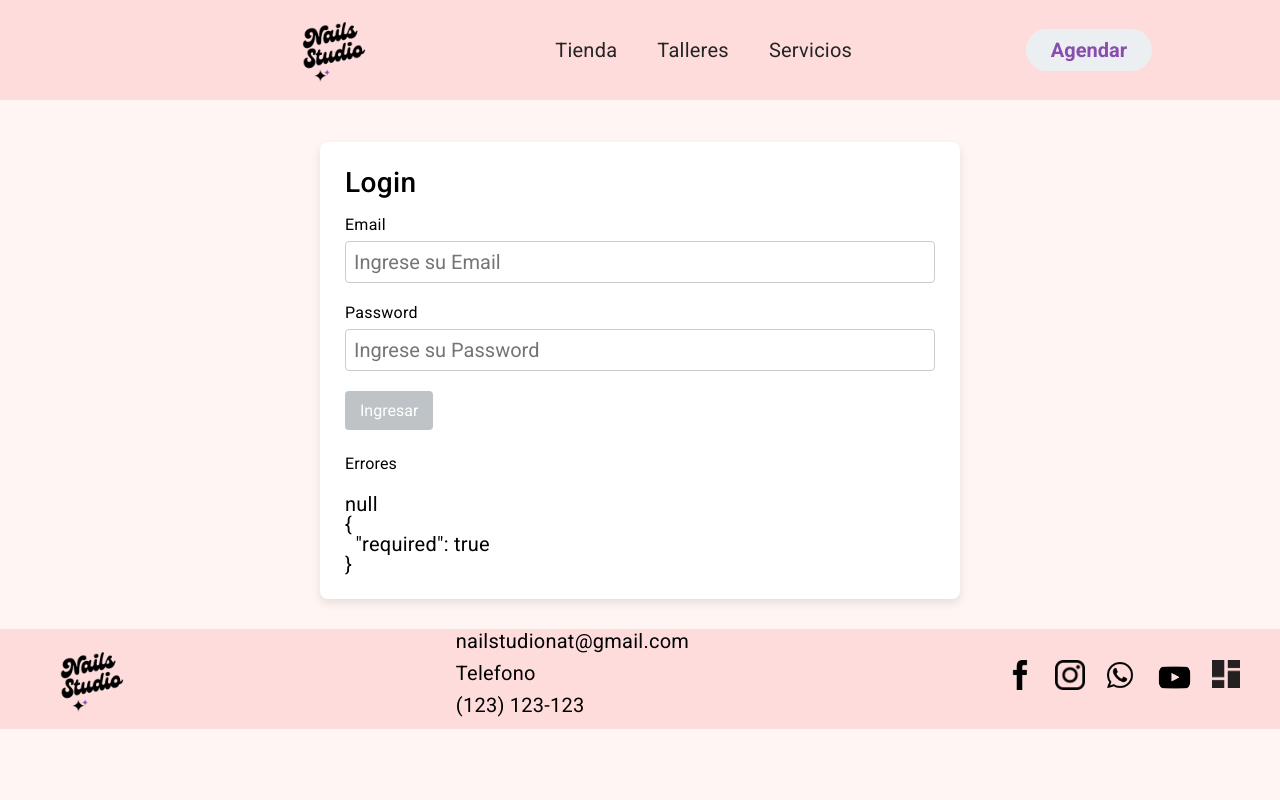
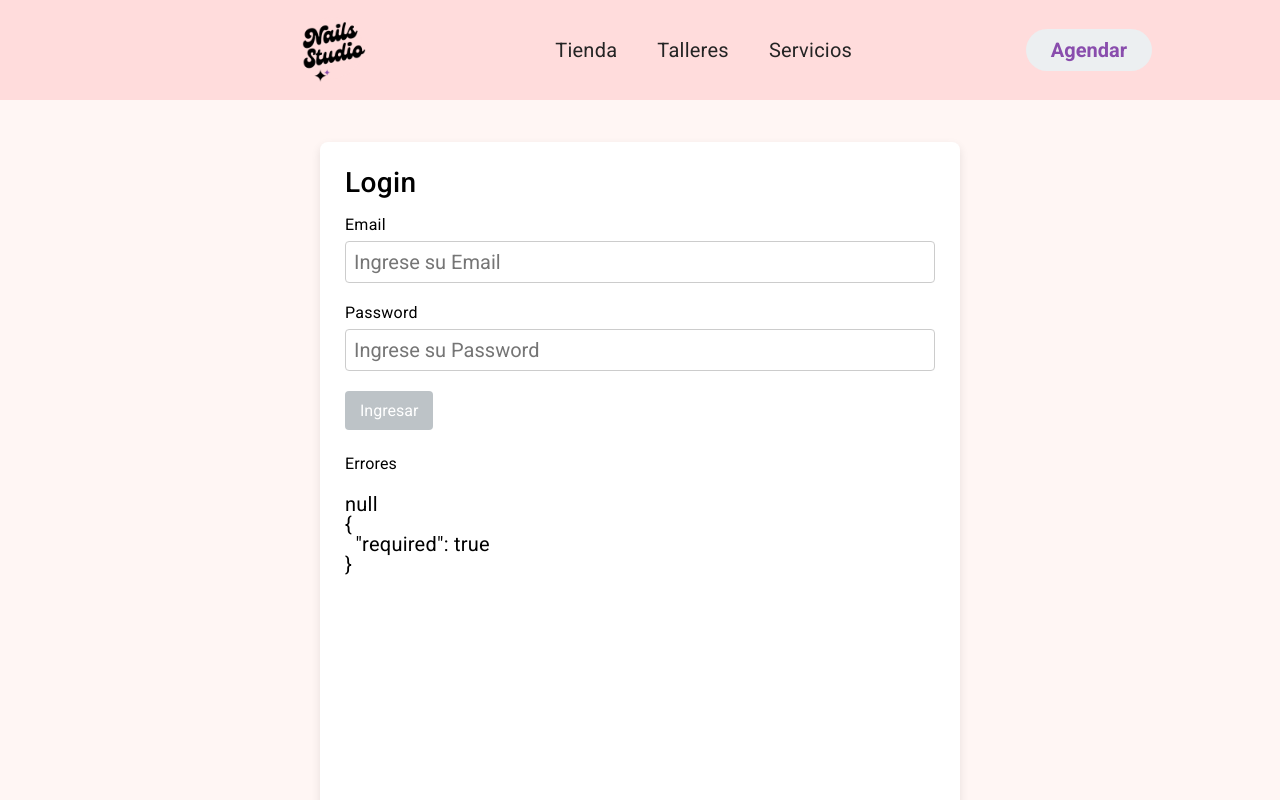
Before and after one commit to danielcuellar117/nailsstudiofinal, an Angular app: page /auth/login in a window 1280 px wide. Shown: the top 800 px of the page. Built offline with nearby package versions, Linux system fonts and the light colour scheme.

Commit message:
commit de lo que haya hecho

```diff
--- a/src/app/auth/pages/login/login.component.css
+++ b/src/app/auth/pages/login/login.component.css
@@ -1,4 +1,6 @@
-
+*{
+  min-height: 100%;
+}
 .form-login {
   width: 50%;
   margin: 1rem  auto 1.5rem auto;
--- a/src/app/auth/pages/main/main.component.css
+++ b/src/app/auth/pages/main/main.component.css
@@ -0,0 +1,3 @@
+*{
+    min-height: 100%;
+}
--- a/src/app/pages/talleres/talleres.component.html
+++ b/src/app/pages/talleres/talleres.component.html
@@ -1,2 +1,2 @@
- <br>
+
 <app-taller></app-taller>
```
